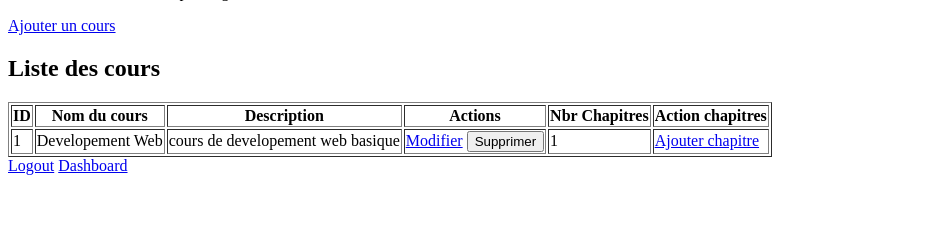
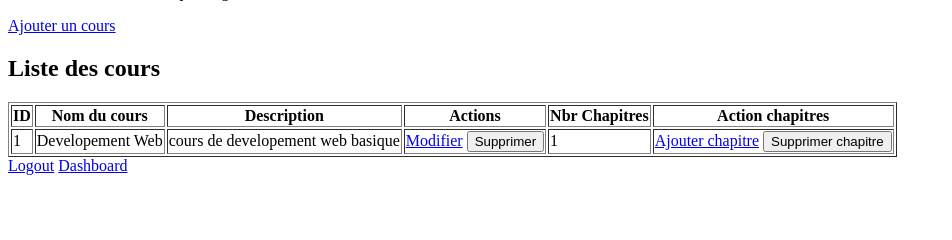
Before and after one commit to Lyes2003/AppWeb, a Flask app: page /admin in a window 1280 px wide. Shown: the part 97-337 px from the top of the page, without its empty margins (0-952 px from the left). Run offline with Flask 3, Linux system fonts and the light colour scheme; the visitor is signed in with stand-in values (Sample User, id 1); data comes from the database, SQL or seed files in the repository; tables that the repository leaves empty hold one stand-in row (values such as "Sample post"); some libraries are stand-ins or nearby versions.

Commit message:
Ajout: ajout une case pour supprimer un chapitre existant (doit encore le modifier pour rendre plus accessible

```diff
--- a/MonSite/templates/admin.html
+++ b/MonSite/templates/admin.html
@@ -43,6 +43,12 @@
 
                     <td>
                         <a href="{{ url_for('ajouter_chapitre', id_cours=cours['id_cours']) }}">Ajouter chapitre</a>
+                        {% for chapitre in chapitres %}
+                            <form method="post" action="{{ url_for('supprimer_chapitre', id_cours=cours['id_cours'], id_chapitre=chapitre['id_chapitre']) }}" style="display:inline;">
+                                <input type="hidden" name="csrf_token" value="{{ csrf_token() }}"/>
+                                <button type="submit" onclick="return confirm('Êtes-vous sûr de vouloir supprimer ce chapitre ?')">Supprimer chapitre</button>
+                            </form>
+                        {% endfor %}
                     </td>
 
                 </tr>
--- a/MonSite/templates/dashboard.html
+++ b/MonSite/templates/dashboard.html
@@ -42,9 +42,7 @@
         {% endif %}
     </ul>
 
-
-
-      {% if current_user.is_admin %}
+    {% if current_user.is_admin %}
         <a href="{{ url_for('admin') }}">Accéder à l'administration</a>
     {% endif %}
 </body>
```
Lines whose indentation alone changed are shown as unchanged.
